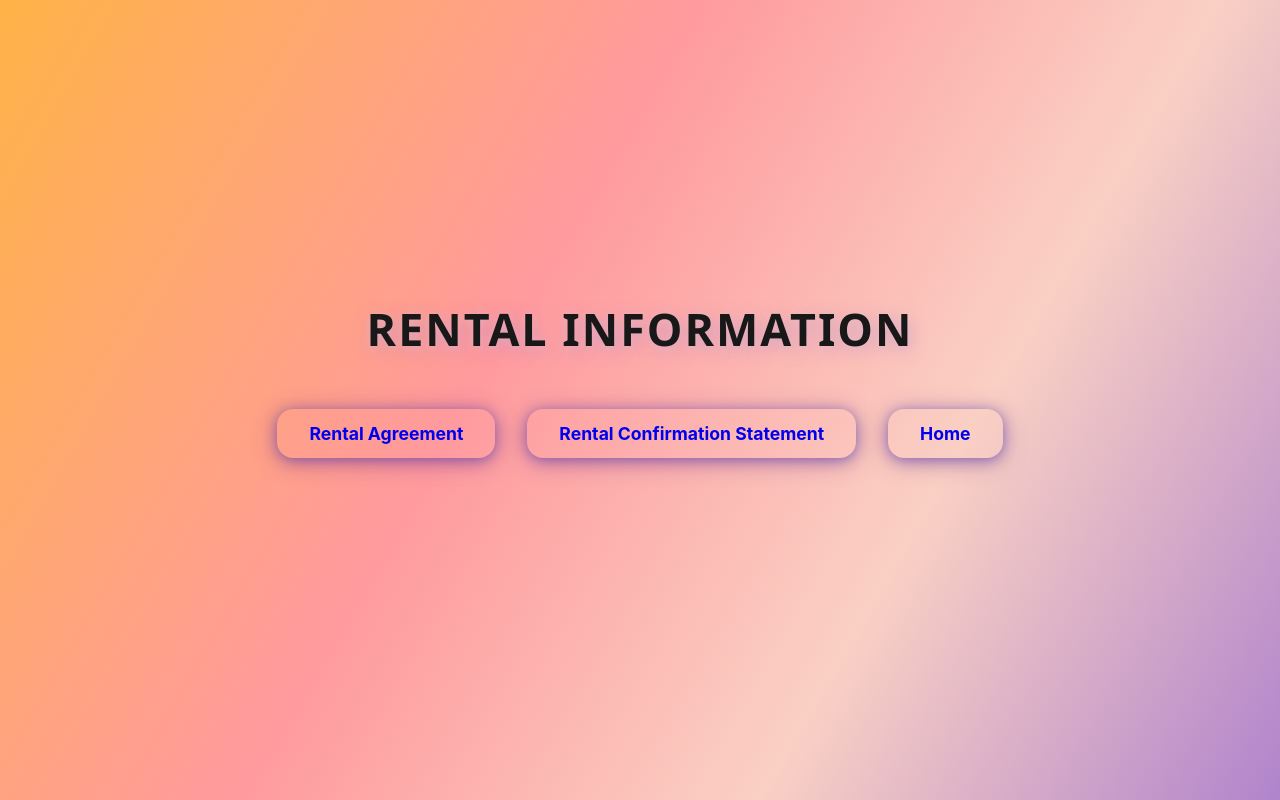
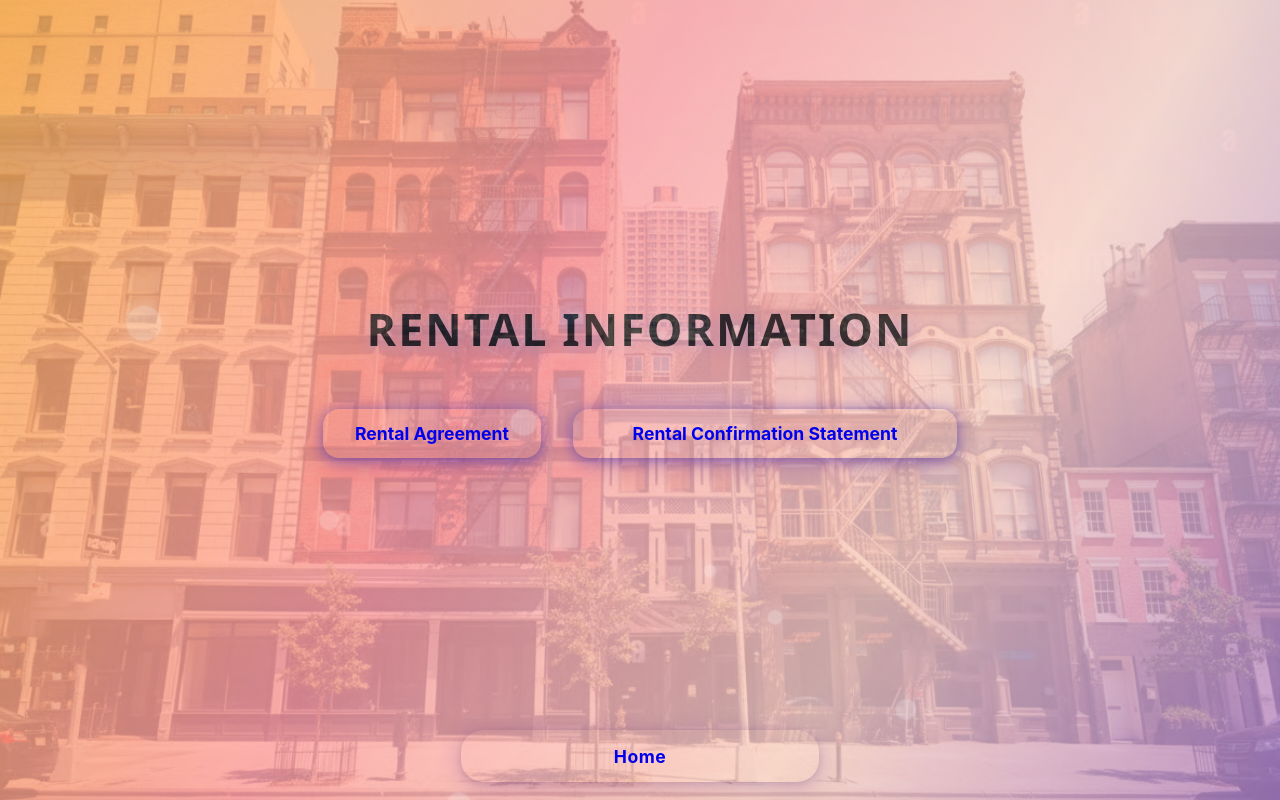
Before and after one commit to Noble636/Capstone2, a React (Create React App) app: page /rental-info in a window 1280 px wide. Built offline with nearby package versions, Linux system fonts and the light colour scheme.

Commit message:
Initial commit

```diff
--- a/src/components/Tenant/RentalInformation.js
+++ b/src/components/Tenant/RentalInformation.js
@@ -2,17 +2,38 @@ import React from 'react';
 import { Link } from 'react-router-dom';
 import '../../css/Tenant/RentalInformation.css';
 
-
 const RentalInformation = () => {
   return (
     <div className="rental-info-container">
+      <img src={process.env.PUBLIC_URL + '/Background/GB.png'} alt="Background" className="rental-bg-image" />
+      {/* Soda bubbles */}
+      <div className="bubble b1"></div>
+      <div className="bubble b2"></div>
+      <div className="bubble b3"></div>
+      <div className="bubble b4"></div>
+      <div className="bubble b5"></div>
+      <div className="bubble b6"></div>
+      <div className="bubble b7"></div>
+      <div className="bubble b8"></div>
       <div className="rental-info-main-box">
         <h1 className="rental-info-title">Rental Information</h1>
         <div className="rental-info-buttons">
-          <Link to="/rental-agreement" className="home-animated-btn">Rental Agreement</Link>
-          <Link to="/rental-confirmation" className="home-animated-btn">Rental Confirmation Statement</Link>
-          <Link to="/" className="home-animated-btn">Home</Link>
+          <div className="rental-info-btn-tooltip-wrapper">
+            <Link to="/rental-agreement" className="home-animated-btn">
+              Rental Agreement
+            </Link>
+            <span className="rental-info-btn-tooltip-below">View your rental agreement</span>
+          </div>
+          <div className="rental-info-btn-tooltip-wrapper">
+            <Link to="/rental-confirmation" className="home-animated-btn">
+              Rental Confirmation Statement
+            </Link>
+            <span className="rental-info-btn-tooltip-below">View your rental confirmation statement</span>
+          </div>
         </div>
+      </div>
+      <div className="rental-info-home-btn-wrapper">
+        <Link to="/" className="home-animated-btn rental-info-home-btn">Home</Link>
       </div>
     </div>
   );
--- a/src/css/About.css
+++ b/src/css/About.css
@@ -1,18 +1,45 @@
+.about-container {
+  scrollbar-width: thin;
+  scrollbar-color: #7c2ae8 #e0b0ff;
+}
+
+/* Chrome, Edge, Safari */
+.about-container::-webkit-scrollbar {
+  width: 10px;
+  background: #e0b0ff;
+}
+.about-container::-webkit-scrollbar-thumb {
+  background: linear-gradient(270deg, #7c2ae8, #b0e0ff, #ffe0b0);
+  border-radius: 8px;
+  animation: scrollbar-thumb-anim 2.5s linear infinite alternate;
+}
+.about-container::-webkit-scrollbar-track {
+  background: #e0b0ff;
+  border-radius: 8px;
+}
+
+@keyframes scrollbar-thumb-anim {
+  0% { background-position: 0% 50%; }
+  100% { background-position: 100% 50%; }
+}
 .about-container {
   position: relative;
   min-height: 100vh;
+  max-height: 100vh;
   width: 100vw;
   text-align: center;
   display: flex;
   flex-direction: column;
   align-items: center;
-  overflow-y: auto;
+  overflow-y: scroll;
   padding: 40px;
   box-sizing: border-box;
   gap: 0;
   background: linear-gradient(270deg, #e0b0ff, #b0e0ff, #ffe0b0, #b0ffe0);
   background-size: 800% 800%;
   animation: about-gradient-move 18s ease infinite;
+  scrollbar-width: thin;
+  scrollbar-color: #7c2ae8 #e0b0ff;
 }
 
 @keyframes about-gradient-move {
--- a/src/css/Home.css
+++ b/src/css/Home.css
@@ -1,6 +1,3 @@
-body {
-  overflow: hidden;
-}
 @media (max-width: 700px) {
   .home-content-wrapper {
     flex-direction: column;
--- a/src/css/PrivacyPolicy.css
+++ b/src/css/PrivacyPolicy.css
@@ -14,9 +14,53 @@
   font-family: Arial, sans-serif;
   box-sizing: border-box;
   overflow-x: hidden;
-  overflow-y: auto;
+  overflow-y: scroll;
+  scrollbar-width: thin;
+  scrollbar-color: #e0c23d #ffe0b0;
+  position: relative;
+  min-height: 100vh;
+  max-height: 100vh;
+  width: 100vw;
+  text-align: center;
+  display: flex;
+  flex-direction: column;
+  align-items: center;
+  overflow-y: scroll;
+  padding: 40px;
+  box-sizing: border-box;
+  gap: 0;
+  background: linear-gradient(270deg, #e0b0ff, #b0e0ff, #ffe0b0, #b0ffe0);
+  background-size: 800% 800%;
+  animation: about-gradient-move 18s ease infinite;
+  scrollbar-width: thin;
+  scrollbar-color: #7c2ae8 #e0b0ff;
 }
 
+/* Chrome, Edge, Safari */
+.privacy-policy-container::-webkit-scrollbar {
+  width: 10px;
+  background: #ffe0b0;
+}
+.privacy-policy-container::-webkit-scrollbar-thumb {
+  background: linear-gradient(270deg, #e0c23d, #b0e0ff, #e0b0ff);
+  border-radius: 8px;
+  animation: privacy-scrollbar-thumb-anim 2.5s linear infinite alternate;
+}
+.privacy-policy-container::-webkit-scrollbar-track {
+  background: #ffe0b0;
+  border-radius: 8px;
+}
+
+@keyframes privacy-scrollbar-thumb-anim {
+  0% { background-position: 0% 50%; }
+  100% { background-position: 100% 50%; }
+}
+
+@keyframes about-gradient-move {
+  0% {background-position:0% 50%;}
+  50% {background-position:100% 50%;}
+  100% {background-position:0% 50%;}
+}
 .privacy-policy-container .privacy-policy-box {
   width: 100%;
   max-width: 800px;
--- a/src/css/Tenant/RentalAgreement.css
+++ b/src/css/Tenant/RentalAgreement.css
@@ -1,3 +1,50 @@
+.rental-agreement-container {
+  scrollbar-width: thin;
+  scrollbar-color: #7c2ae8 #e0b0ff;
+  position: relative;
+  min-height: 100vh;
+  max-height: 100vh;
+  width: 100vw;
+  text-align: center;
+  display: flex;
+  flex-direction: column;
+  align-items: center;
+  overflow-y: scroll;
+  padding: 40px;
+  box-sizing: border-box;
+  gap: 0;
+  background: linear-gradient(270deg, #e0b0ff, #b0e0ff, #ffe0b0, #b0ffe0);
+  background-size: 800% 800%;
+  animation: about-gradient-move 18s ease infinite;
+  scrollbar-width: thin;
+  scrollbar-color: #7c2ae8 #e0b0ff;
+}
+
+/* Chrome, Edge, Safari */
+.rental-agreement-container::-webkit-scrollbar {
+  width: 10px;
+  background: #e0b0ff;
+}
+.rental-agreement-container::-webkit-scrollbar-thumb {
+  background: linear-gradient(270deg, #7c2ae8, #b0e0ff, #ffe0b0);
+  border-radius: 8px;
+  animation: scrollbar-thumb-anim 2.5s linear infinite alternate;
+}
+.rental-agreement-container::-webkit-scrollbar-track {
+  background: #e0b0ff;
+  border-radius: 8px;
+}
+
+@keyframes scrollbar-thumb-anim {
+  0% { background-position: 0% 50%; }
+  100% { background-position: 100% 50%; }
+}
+
+@keyframes about-gradient-move {
+  0% {background-position:0% 50%;}
+  50% {background-position:100% 50%;}
+  100% {background-position:0% 50%;}
+}
 
 .rental-agreement-container {
   display: flex;
@@ -85,23 +132,32 @@
 }
 
 .rental-agreement-container .back-button {
+  font-family: 'Montserrat', 'Segoe UI', Arial, sans-serif;
+  font-weight: bold;
+  border: 2px solid #4e54c8;
+  border-radius: 16px;
+  padding: 14px 32px;
+  font-size: 1.1rem;
+  box-shadow: 0 2px 12px #4e54c880;
+  cursor: pointer;
   text-decoration: none;
-  font-size: 1.3rem;
-  color: #7a4f13;
-  font-weight: bold;
-  padding: 12px 24px;
-  border-radius: 5px;
-  border: none;
-  background-color: #fff;
-  transition: color 0.3s, box-shadow 0.3s, transform 0.2s, background-color 0.2s;
-  box-shadow: 0 2px 8px rgba(0,0,0,0.08);
+  transition: transform 0.2s, box-shadow 0.3s, background 0.3s, color 0.3s;
+  position: relative;
+  overflow: hidden;
+  outline: none;
+  background: transparent;
+  color: #4e54c8;
+  letter-spacing: 1px;
+  text-transform: uppercase;
+  margin: 1em 0.5em;
+  box-sizing: border-box;
 }
 
 .rental-agreement-container .back-button:hover {
+  background: linear-gradient(90deg, #8f94fb 0%, #4e54c8 100%);
   color: #fff;
-  background-color: #7a4f13;
-  box-shadow: 0 0 18px 4px #ebc61d, 0 2px 16px rgba(0,0,0,0.12);
-  transform: scale(1.05);
+  transform: scale(1.08);
+  box-shadow: 0 0 18px 4px #8f94fb80, 0 2px 16px rgba(0,0,0,0.12);
   outline: none;
 }
 
--- a/src/css/Tenant/RentalInformation.css
+++ b/src/css/Tenant/RentalInformation.css
@@ -1,3 +1,46 @@
+.rental-info-btn-tooltip-wrapper:nth-child(2) .home-animated-btn {
+  min-width: 320px;
+  max-width: 480px;
+  width: 80%;
+  white-space: nowrap;
+  text-align: center;
+  justify-content: center;
+  align-items: center;
+  display: flex;
+}
+.rental-info-btn-tooltip-wrapper {
+  position: relative;
+  display: flex;
+  flex-direction: column;
+  align-items: center;
+  width: 100%;
+}
+
+.rental-info-btn-tooltip-below {
+  visibility: hidden;
+  opacity: 0;
+  background: #22244b;
+  color: #fff;
+  text-align: center;
+  border-radius: 6px;
+  padding: 6px 14px;
+  position: absolute;
+  top: 110%;
+  left: 50%;
+  transform: translateX(-50%);
+  z-index: 20;
+  font-size: 0.95em;
+  transition: opacity 0.2s;
+  pointer-events: none;
+  box-shadow: 0 2px 8px rgba(0,0,0,0.12);
+  white-space: nowrap;
+}
+
+.rental-info-btn-tooltip-wrapper:hover .rental-info-btn-tooltip-below,
+.rental-info-btn-tooltip-wrapper:focus-within .rental-info-btn-tooltip-below {
+  visibility: visible;
+  opacity: 1;
+}
 .rental-info-container {
   min-height: 100vh;
   width: 100vw;
@@ -6,7 +49,70 @@
   justify-content: center;
   background: linear-gradient(120deg, #ffb347 0%, #ff9a9e 40%, #fad0c4 70%, #b084cc 100%);
   animation: home-bg-move 12s ease-in-out infinite alternate;
-  overflow-x: hidden;
+  overflow: hidden;
+  position: relative;
+}
+
+.rental-bg-image {
+  position: absolute;
+  top: 0;
+  left: 0;
+  width: 100vw;
+  height: 100vh;
+  object-fit: cover;
+  opacity: 0.25;
+  z-index: 0;
+  pointer-events: none;
+}
+
+.bubble {
+  position: absolute;
+  bottom: -60px;
+  border-radius: 50%;
+  background: rgba(255,255,255,0.35);
+  box-shadow: 0 0 12px 2px rgba(255,255,255,0.18);
+  animation: bubble-rise 8s linear infinite;
+  z-index: 0;
+}
+.bubble.b1 { width: 32px; height: 32px; left: 10vw; animation-delay: 0s; }
+.bubble.b2 { width: 18px; height: 18px; left: 25vw; animation-delay: 2s; }
+.bubble.b3 { width: 24px; height: 24px; left: 40vw; animation-delay: 1s; }
+.bubble.b4 { width: 14px; height: 14px; left: 60vw; animation-delay: 3s; }
+.bubble.b5 { width: 28px; height: 28px; left: 80vw; animation-delay: 0.5s; }
+.bubble.b6 { width: 20px; height: 20px; left: 70vw; animation-delay: 4s; }
+.bubble.b7 { width: 12px; height: 12px; left: 55vw; animation-delay: 2.5s; }
+.bubble.b8 { width: 22px; height: 22px; left: 35vw; animation-delay: 5s; }
+
+@keyframes bubble-rise {
+  0% { transform: translateY(0) scale(1); opacity: 0.7; }
+  80% { opacity: 0.7; }
+  100% { transform: translateY(-95vh) scale(1.15); opacity: 0; }
+}
+
+.rental-info-home-btn-wrapper {
+  width: 100vw;
+  display: flex;
+  justify-content: center;
+  align-items: flex-end;
+  position: fixed;
+  left: 0;
+  bottom: 0;
+  z-index: 10;
+  padding-bottom: 2.2vh;
+  pointer-events: none;
+}
+.rental-info-home-btn {
+  pointer-events: auto;
+  width: 90vw;
+  max-width: 340px;
+  font-size: 1.1em;
+  padding: 0.9em 0.5em;
+  border-radius: 22px;
+  margin: 0 auto;
+  box-shadow: 0 4px 24px 0 rgba(76,0,130,0.25), 0 2px 8px rgba(0,0,0,0.10);
+  font-weight: 700;
+  letter-spacing: 0.5px;
+  text-align: center;
 }
 
 @keyframes home-bg-move {
@@ -27,7 +133,16 @@
     width: auto;
     box-sizing: border-box;
   }
-
+.rental-info-btn-tooltip-wrapper:nth-child(2) .home-animated-btn {
+  min-width: 320px;
+  max-width: 480px;
+  width: 80%;
+  white-space: nowrap;
+  text-align: center;
+  justify-content: center;
+  align-items: center;
+  display: flex;
+}
 .rental-info-title {
   font-size: 2.8rem;
   font-family: 'Montserrat', 'Segoe UI', Arial, sans-serif;
```
Also changed, not shown: src/css/Tenant/RentalConfirmation.css (+61 -20 lines).
